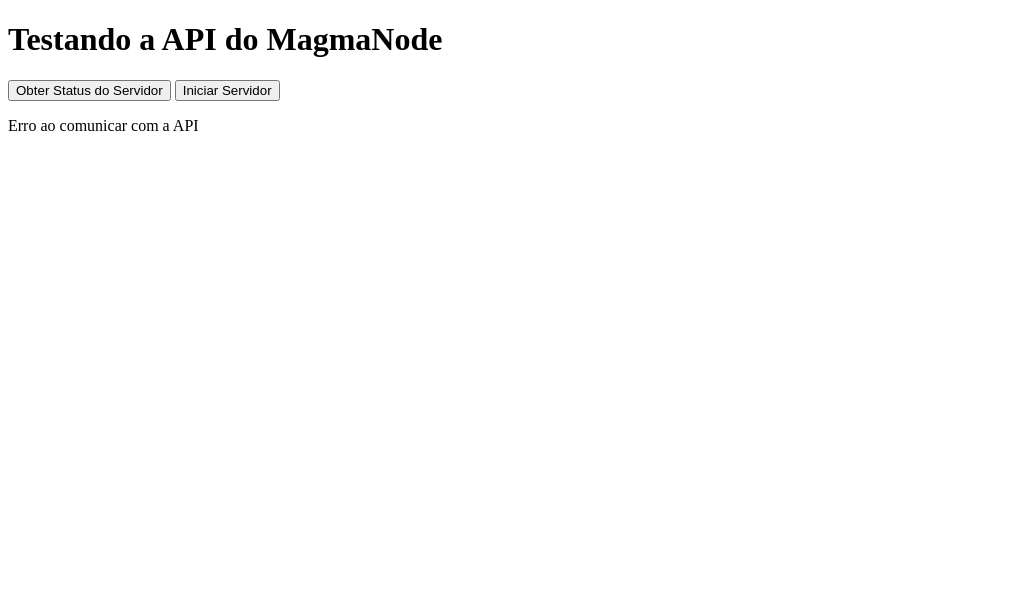
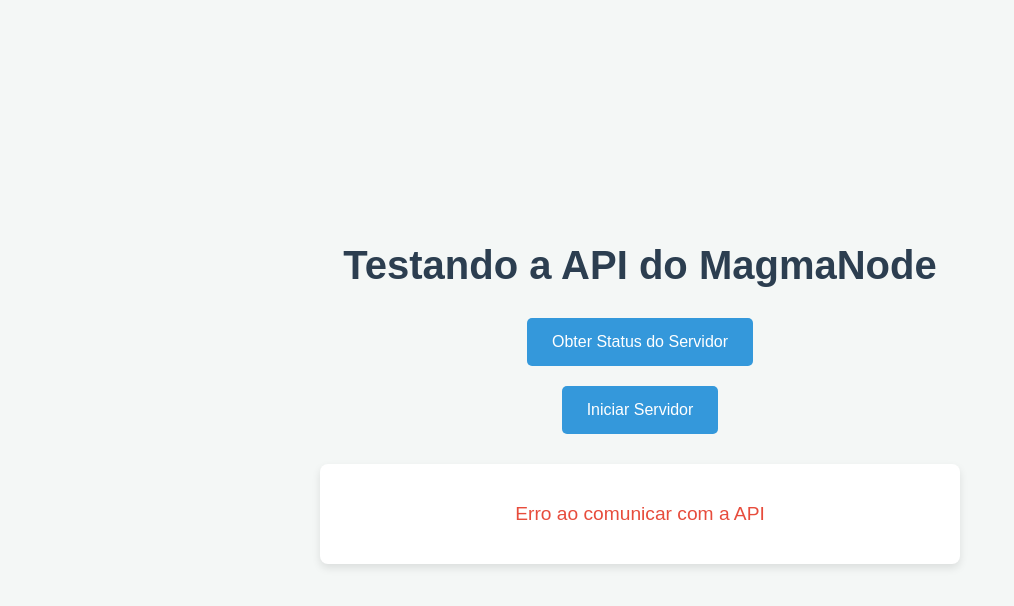
Before and after one commit to m83629466/Server-panel, a plain HTML site: page index.html in a window 1280 px wide. Both pictures are taken after a click on the button "Obter Status do Servidor". Shown: the whole page, without its empty margins (0-1014 px from the left). Drawn offline with Linux system fonts and the light colour scheme; no server answers.

Commit message:
Update index.html

```diff
--- a/index.html
+++ b/index.html
@@ -1,29 +1,91 @@
 <!DOCTYPE html>
 <html lang="pt-br">
+
 <head>
   <meta charset="UTF-8">
   <meta name="viewport" content="width=device-width, initial-scale=1.0">
   <title>Testando a API do MagmaNode</title>
+  <style>
+    body {
+      font-family: 'Arial', sans-serif;
+      background-color: #f4f7f6;
+      color: #333;
+      margin: 0;
+      padding: 0;
+      display: flex;
+      justify-content: center;
+      align-items: center;
+      height: 100vh;
+      flex-direction: column;
+    }
+
+    h1 {
+      color: #2c3e50;
+      font-size: 2.5em;
+      margin-bottom: 20px;
+    }
+
+    .button {
+      background-color: #3498db;
+      color: white;
+      border: none;
+      padding: 15px 25px;
+      font-size: 1em;
+      margin: 10px;
+      border-radius: 5px;
+      cursor: pointer;
+      transition: background-color 0.3s;
+    }
+
+    .button:hover {
+      background-color: #2980b9;
+    }
+
+    #status {
+      background-color: #fff;
+      color: #333;
+      padding: 20px;
+      border-radius: 8px;
+      box-shadow: 0 4px 8px rgba(0, 0, 0, 0.1);
+      width: 80%;
+      max-width: 600px;
+      margin-top: 20px;
+      text-align: center;
+      font-size: 1.2em;
+      display: none;
+    }
+
+    .status-success {
+      color: #27ae60;
+    }
+
+    .status-error {
+      color: #e74c3c;
+    }
+  </style>
   <script>
     async function fetchStatus() {
       try {
         const response = await fetch('https://server-panel-figp.onrender.com');
         const data = await response.json();
 
+        const statusElement = document.getElementById('status');
         if (data.success) {
-          document.getElementById('status').innerText = `
-            Status: ${data.data.status}
-            CPU: ${data.data.cpu}
-            RAM: ${data.data.ram}
-            Disco: ${data.data.disk}
-            Jogadores: ${data.data.players}
+          statusElement.innerHTML = `
+            <p class="status-success"><strong>Status:</strong> ${data.data.status}</p>
+            <p><strong>CPU:</strong> ${data.data.cpu}</p>
+            <p><strong>RAM:</strong> ${data.data.ram}</p>
+            <p><strong>Disco:</strong> ${data.data.disk}</p>
+            <p><strong>Jogadores:</strong> ${data.data.players}</p>
           `;
         } else {
-          document.getElementById('status').innerText = 'Erro ao obter dados do servidor';
+          statusElement.innerHTML = '<p class="status-error">Erro ao obter dados do servidor</p>';
         }
+        statusElement.style.display = 'block';
       } catch (err) {
         console.error(err);
-        document.getElementById('status').innerText = 'Erro ao comunicar com a API';
+        document.getElementById('status').innerHTML = '<p class="status-error">Erro ao comunicar com a API</p>';
+        document.getElementById('status').style.display = 'block';
       }
     }
 
@@ -45,10 +107,12 @@
     }
   </script>
 </head>
+
 <body>
   <h1>Testando a API do MagmaNode</h1>
-  <button onclick="fetchStatus()">Obter Status do Servidor</button>
-  <button onclick="startServer()">Iniciar Servidor</button>
+  <button class="button" onclick="fetchStatus()">Obter Status do Servidor</button>
+  <button class="button" onclick="startServer()">Iniciar Servidor</button>
   <p id="status"></p>
 </body>
+
 </html>
```
